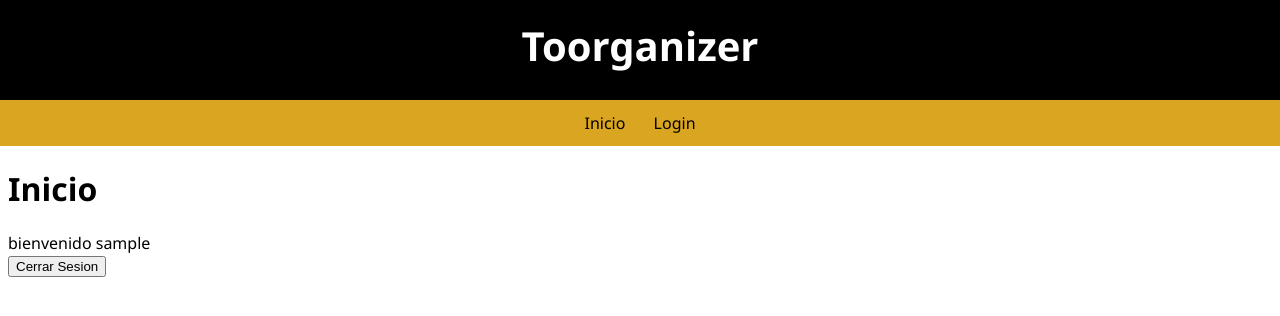
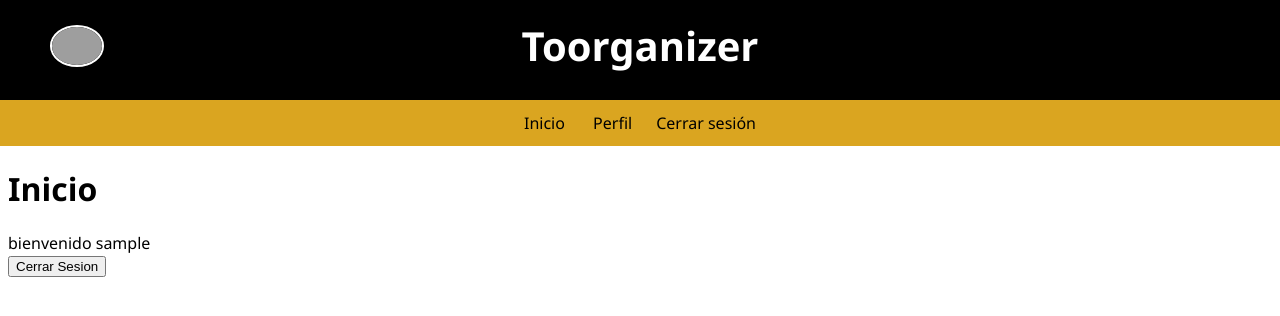
Before and after one commit to carlos55ml/Toorganizer, a PHP site: page / in a window 1280 px wide. Shown: the top 316 px of the page. Run offline with PHP 8.4, Linux system fonts and the light colour scheme; the visitor is signed in with stand-in values (Sample User, id 1); grey boxes are pictures that could not be loaded.

Commit message:
feat: avatar url header

```diff
--- a/app/loginHandler.php
+++ b/app/loginHandler.php
@@ -16,7 +16,7 @@ if ($logout) {
   session_start();
   $_SESSION['user'] = null;
   session_destroy();
-  header("Location:./../../index.php");
+  header("Location:./../index.php");
 }
 
 if ($isLogin) {
--- a/app/userHandler.php
+++ b/app/userHandler.php
@@ -34,12 +34,11 @@ function tryUserLogin(string $user, string $pass) {
   return true;
 }
 
+/**
+ * Funcion que devuelve el avatar de un usuario
+ * @param string $user
+ * @return string String vacio si no existe el usuario, si existe devuelve la url.
+ */
 function getAvatarUrl($user) {
-  $userObj = fetchUser($user);
-  if (is_null($userObj)) {
-    return "";
-  } else {
-    return $userObj['avatar_url'];
-  }
+  return is_null($user) ? "" : fetchUser($user)['avatar_url'];
 }
-?>
--- a/index.php
+++ b/index.php
@@ -19,13 +19,7 @@
   }
   ?>
   <h1>Inicio</h1>
-  <?php
-  if ($userObj) {
-    echo "bienvenido ". $userObj['username'];
-  } else {
-    header("Location:login.php");
-  }
-  ?>
+  <?php echo "bienvenido ". $userObj['username']; ?>
 
   <form action="./app/loginHandler.php?logout=true" method="post">
     <input type="submit" value="Cerrar Sesion">
--- a/modules/header.php
+++ b/modules/header.php
@@ -8,13 +8,21 @@ $userObj = $sessionUser !== "Anonimo" ? fetchUser($sessionUser) : null;
 ?>
 
 <header>
+  <?php
+  if (isset($userObj)) {
+  ?>
+    <div id="userBox">
+      <img id="imgUser" src=<?php echo getAvatarUrl($userObj['username'])?> alt="">
+    </div>
+  <?php } ?>
+
   <div class="imgHeader">Toorganizer</div>
   <nav>
     <a href="index.php">Inicio</a>
     <?php
-    if (isset($sessionUser['user'])) {
+    if ($userObj) {
       echo "<a href='profile.php'>Perfil</a>";
-      echo "<a href='#'>Cerrar sesión</a>";
+      echo "<a href='./app/loginHandler.php?logout=true'>Cerrar sesión</a>";
     } else {
       echo "<a href='login.php'>Login</a>";
     }
--- a/style.css
+++ b/style.css
@@ -3,6 +3,18 @@
 }
 
 /*** Header ***/
+#userBox {
+    position: absolute;
+    top:25px;
+    left: 50px;
+}
+
+#imgUser {
+    width: 50px;
+    border: 2px solid white;
+    border-radius: 50%;
+}
+
 .imgHeader {
     background-color: black;
     height: 100px;
```
